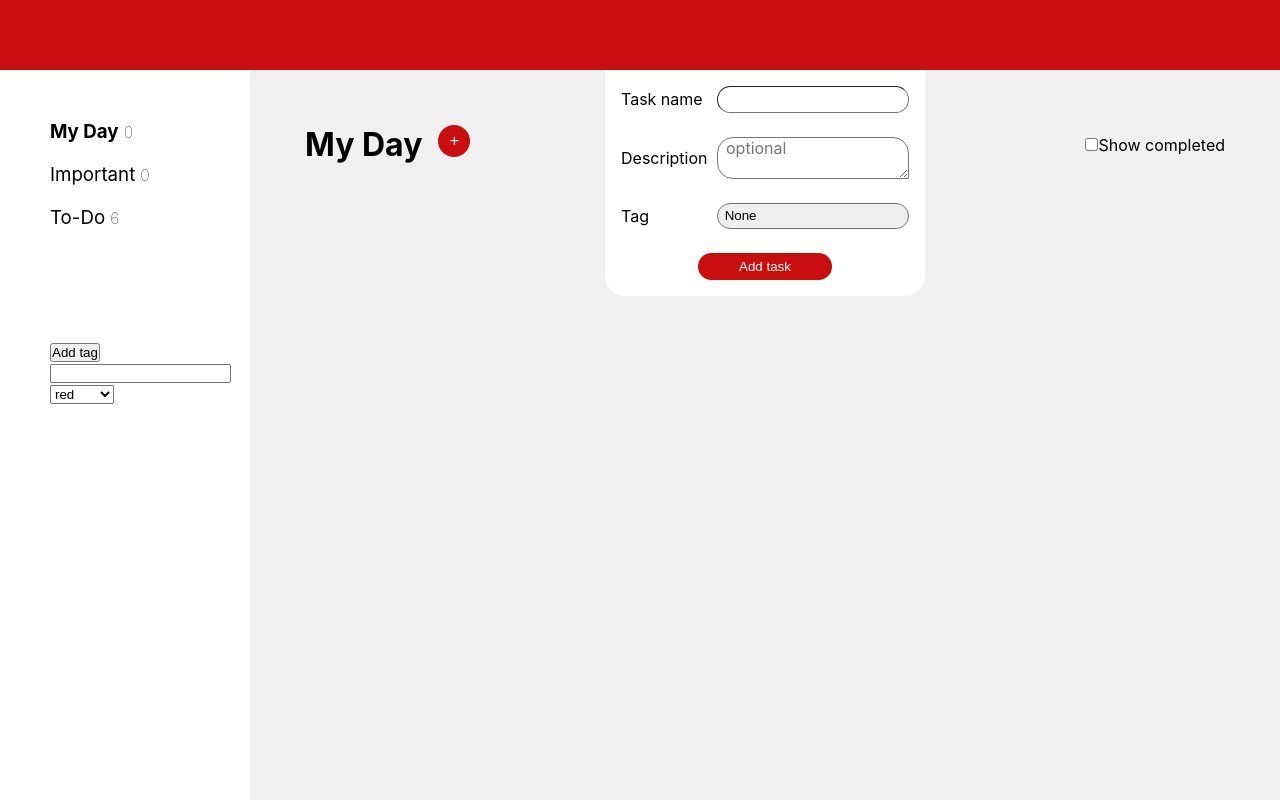
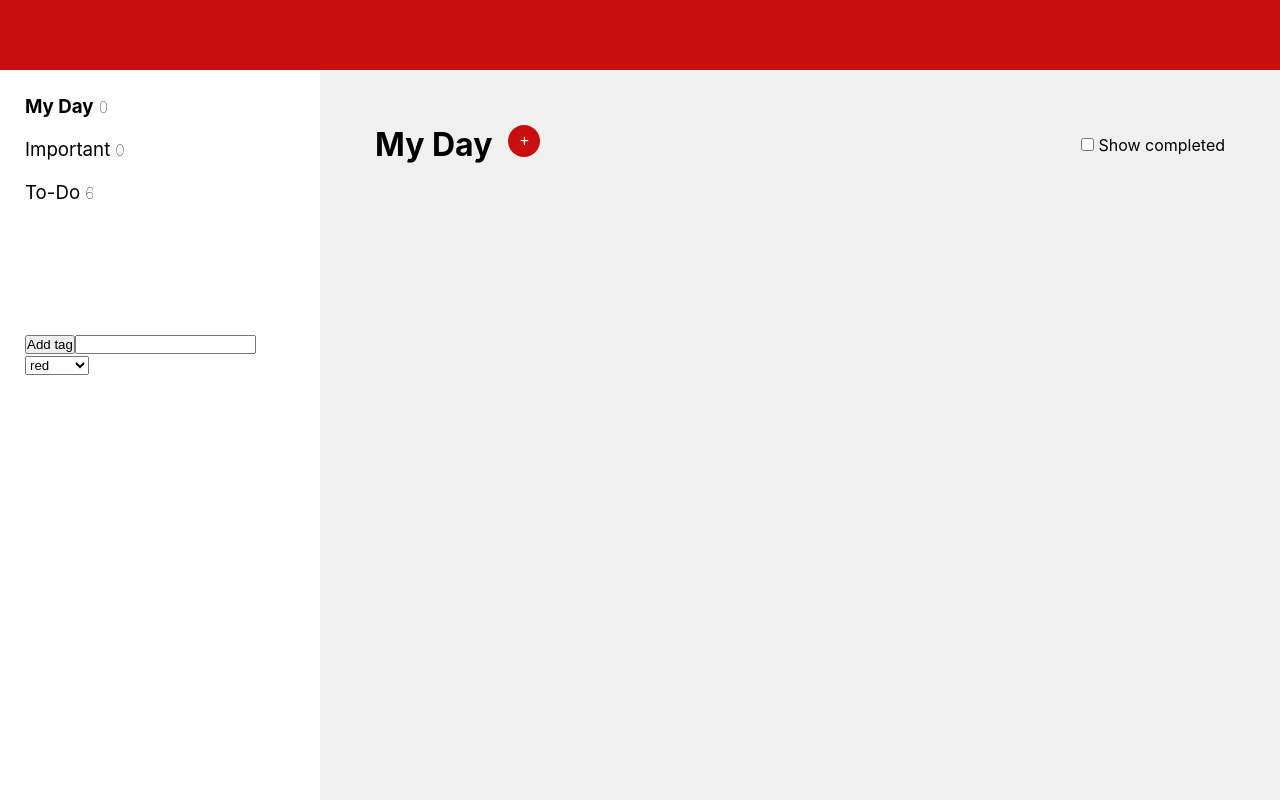
Before and after one commit to Hoerrin/react-redux-to-do-app, a React (Create React App) app: page / in a window 1280 px wide. Built offline with nearby package versions, Linux system fonts and the light colour scheme.

Commit message:
Changes to layout sizing; Hiding popUp

```diff
--- a/src/App.css
+++ b/src/App.css
@@ -1,14 +1,14 @@
 .app {
-  display: flex;
-  flex-flow: column;
-  align-items: center;
-  justify-content: flex-start;
+  display: grid;
+  grid-template-columns: auto;
+  grid-template-rows: 70px auto;
   height: 100vh;
   width: 100vw;
 }
 
 .app__container {
-  display: flex;
+  display: grid;
+  grid-template-columns: 20rem auto;
   height: 100%;
   width: 100%;
   overflow: hidden;
--- a/src/components/AddTaskPU.css
+++ b/src/components/AddTaskPU.css
@@ -1,4 +1,5 @@
-.addTaskPU__container{
+.addTaskPU {
+    top: 95px;
     display: flex;
     flex-flow: column;
     position: fixed;
@@ -10,24 +11,29 @@
     padding: 1em;
     border-bottom-left-radius: 20px;
     border-bottom-right-radius: 20px;
+    transition: all .5s ease-in-out;
 }
 
-.addTaskPU__label{
+.addTaskPU--hidden {
+    top: -200px
+}
+
+.addTaskPU__label {
     display: grid;
     grid-template-columns: 0.5fr 1fr;
     margin-bottom: 1.5em;
     align-items: center;
 }
 
-.addTaskPU__input{
+.addTaskPU__input {
     min-height: 2em;
     border-radius: 1em;
     border-width: 1px;
     padding-left: 0.5em;
-    -webkit-appearance:none;
+    -webkit-appearance: none;
 }
 
-.addTaskPU__input--textarea{
+.addTaskPU__input--textarea {
     resize: vertical;
     font-family: inherit;
     font-size: inherit;
@@ -35,11 +41,11 @@
     border-bottom-right-radius: 0;
 }
 
-.addTaskPU__warning{
+.addTaskPU__warning {
     color: red;
 }
 
-.addTaskPU__button{
+.addTaskPU__button {
     align-self: center;
     height: 2em;
     width: 10em;
--- a/src/components/AddTaskPU.js
+++ b/src/components/AddTaskPU.js
@@ -3,7 +3,7 @@ import { useDispatch, useSelector } from 'react-redux'
 import { addTask } from '../features/Tasks/tasksListSlice'
 import './AddTaskPU.css'
 
-function AddTaskPU() {
+function AddTaskPU(props) {
   const tags = useSelector((state) => state.tagsList)
   const dispatch = useDispatch()
 
@@ -27,6 +27,7 @@ function AddTaskPU() {
 
     if (taskTitle){
       dispatch(addTask({ taskTitle, taskDescription, taskTag }))
+      props.switchPopUp()
       return
     }
 
@@ -41,7 +42,7 @@ function AddTaskPU() {
   }
 
   return (
-    <div className='addTaskPU__container'>
+    <div className='addTaskPU addTaskPU--hidden'>
       <label className='addTaskPU__label'>Task name <input type="text" required="required" className='addTaskPU__input' maxLength={200} value={taskNameInput} onChange={(e) => setTaskNameInput(e.target.value)} /></label>
       <label className='addTaskPU__label'>Description <textarea type='textarea' placeholder='optional' className='addTaskPU__input addTaskPU__input--textarea' maxLength={500} value={taskDescrInput} onChange={(e) => setTaskDescrInput(e.target.value)} /></label>
       <label className='addTaskPU__label'>Tag <select name="taskTag" className='addTaskPU__input' value={taskTagInput} onChange={(e) => seTtaskTagInput(e.target.value)}>
--- a/src/components/Header.css
+++ b/src/components/Header.css
@@ -4,6 +4,6 @@
     align-items: center;
     width: 100vw;
     height: 70px;
-    min-height: 70px;
     background-color: #C80E0E;
+    z-index: 99;
 }
--- a/src/components/Main.css
+++ b/src/components/Main.css
@@ -2,8 +2,6 @@
     display: flex;
     flex-flow: column;
     background-color: #F0F0F0;
-    width: 100%;
-    min-width: 700px;
     overflow-y: auto;
     padding: 25px;
 }
@@ -34,4 +32,5 @@
 .main_blur {
     margin: -25px 0px 0px -25px;
     position: absolute;
+    height: calc(100% - 95px);
 }
--- a/src/components/Main.js
+++ b/src/components/Main.js
@@ -1,4 +1,4 @@
-import React from 'react'
+import React, { useState } from 'react'
 import './Main.css';
 import { TasksList } from './TasksList'
 import { useDispatch, useSelector } from "react-redux";
@@ -9,17 +9,30 @@ function Main() {
     const dispatch = useDispatch()
     const filter = useSelector((state) => state.filterTasks)
 
+    const [showPopUp, setShowPopUp] = useState(false);
+
+    const switchPopUp = () => {
+        let popUp = document.getElementsByClassName("addTaskPU")[0]
+
+        setShowPopUp(!showPopUp)
+
+        if (showPopUp) {
+            popUp.classList.add("addTaskPU--hidden")
+        } else {
+            popUp.classList.remove("addTaskPU--hidden")
+        }
+    }
 
     return (
         <div className="main">
             <div className='main_blur'></div>
-            <AddTaskPU />
+            <AddTaskPU switchPopUp={switchPopUp} />
             <div className="main__header">
                 <div className='main__headerContainer'>
                     <h1>My Day</h1>
-                    <button className='main__addTagButton'>+</button>
+                    <button onClick={switchPopUp} className='main__addTagButton'>+</button>
                 </div>
-                <label><input type="checkbox" checked={filter.showCompleted} onChange={() => dispatch(changeShowCompleted())}></input>Show completed</label>
+                <label><input type="checkbox" checked={filter.showCompleted} onChange={() => dispatch(changeShowCompleted())}></input> Show completed</label>
             </div>
             <TasksList />
         </div>
--- a/src/components/Nav.css
+++ b/src/components/Nav.css
@@ -2,10 +2,8 @@
     height: 100%;
     display: grid;
     grid-template-rows: 35% 65%;
-    width: 20vw;
-    min-width: 250px;
     background-color: #fff;
-    padding: 50px;
+    padding: 25px;
 }
 
 .nav__tab {
--- a/src/components/TaskItem.css
+++ b/src/components/TaskItem.css
@@ -3,7 +3,7 @@
     display: inline-grid;
     grid-template-columns: auto 1fr auto;
     align-items: center;
-    width: 90%;
+    width: 25vw;
     min-width: 300px;
     padding: 20px;
     margin: 25px;
@@ -24,12 +24,12 @@
     align-items: flex-start;
 }
 
-.card__content--title{
+.card__content--title {
     font-size: 1.3rem;
     word-break: break-all;
 }
 
-.card__content--description{
+.card__content--description {
     word-break: break-all;
 }
 
--- a/src/components/TasksList.css
+++ b/src/components/TasksList.css
@@ -1,4 +1,4 @@
 .tasksList {
-    column-count: 2;
+    column-count: auto;
     column-gap: 0;
 }
```
